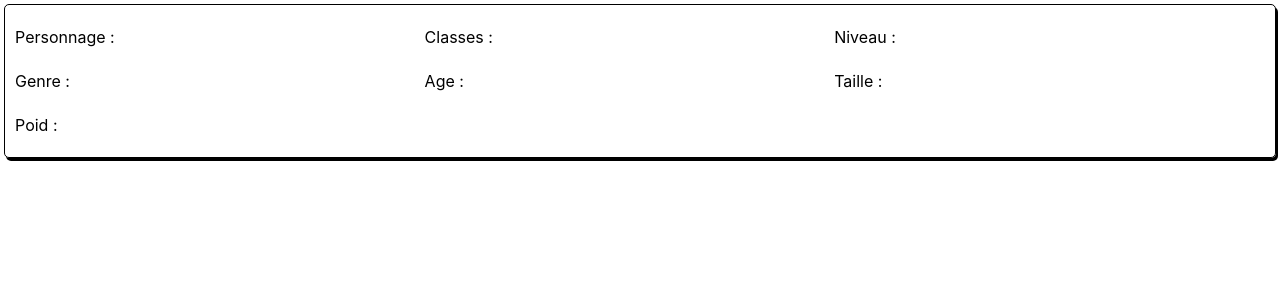
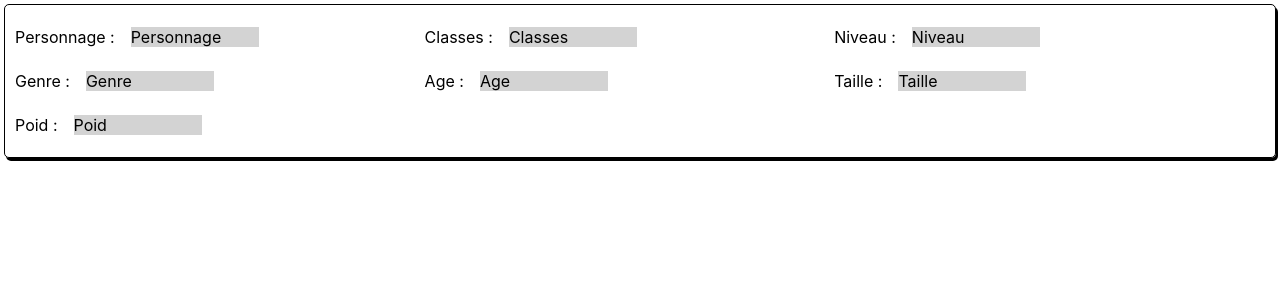
Before and after one commit to tyZulh/dndsheet, a React (Create React App) app in the folder character_sheet/: page / in a window 1280 px wide. Shown: the top 300 px of the page. Built offline with nearby package versions, Linux system fonts and the light colour scheme; no server answers.

Commit message:
small refacto of the headeritem

```diff
--- a/character_sheet/src/components/HeaderItem.js
+++ b/character_sheet/src/components/HeaderItem.js
@@ -20,15 +20,15 @@ const HeaderItem = ({title, handleData}) => {
       className={edit ? 'headerItem-notDisplayed' : 'headerItem-cellData'}
       onClick={()=> setEdit(!edit)}
     >
-      {value}
+      {value ? value : title}
     </span>
 
     <input
       className={edit ? 'headerItem-cellInput' : 'headerItem-notDisplayed'}
       onChange={(event)=> setValue(event.target.value)}
       placeholder={value}
-    /
-    >
+    />
+
     <input
       className={edit ? 'headerItem-editButton' : 'headerItem-notDisplayed'}
       type='button'
--- a/character_sheet/src/components/HeaderItem.scss
+++ b/character_sheet/src/components/HeaderItem.scss
@@ -5,19 +5,11 @@
   margin: 12px 0;
   width:  32vw;
 
-  .headerItem-notDisplayed{
-    display: none
-  }
-
   .headerItem-cellData{
     background-color: lightgrey;
     font-size: 1rem;
     margin-left: 1rem;
-    width: 5vw;
-  }
-
-  .headerItem-editButton {
-    border: none;
+    width: 10vw;
   }
 
   .headerItem-cellInput {
@@ -28,4 +20,12 @@
     margin-left: 1rem;
     width: 5vw;
   }
+
+  .headerItem-editButton {
+    border: none;
+  }
+
+  .headerItem-notDisplayed{
+    display: none
+  }
 }
```
